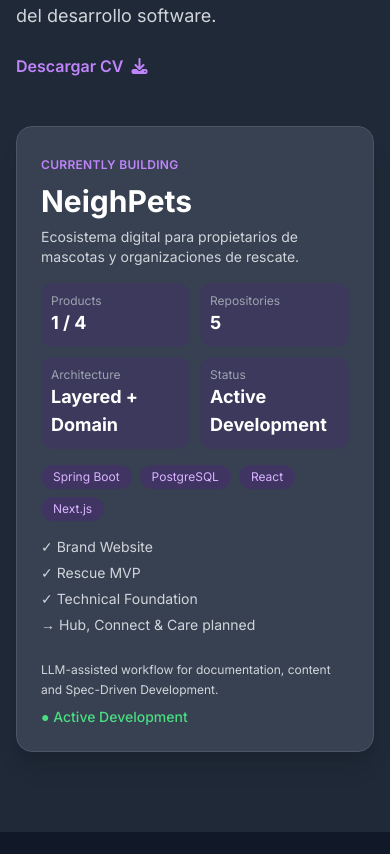
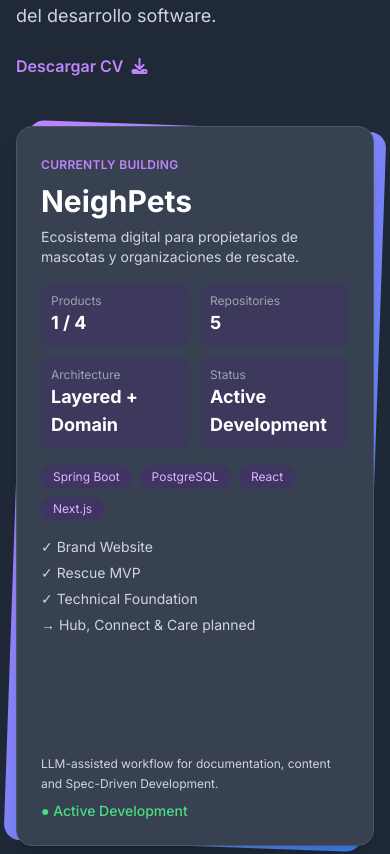
Before and after one commit to pbbaque/portfolio, a Next.js app: page / in a window 390 px wide. Shown: the part 1710-2564 px from the top of the page. Built offline with nearby package versions, Linux system fonts and the light colour scheme.

Commit message:
Improve NeighPets card responsiveness on mobile

```diff
--- a/app/page.jsx
+++ b/app/page.jsx
@@ -137,10 +137,10 @@
               </a>
             </div>
 
-            <div className="relative">
-              <div className="hidden md:block aspect-square bg-gradient-to-br from-purple-400 to-blue-500 rounded-2xl transform rotate-6"></div>
+            <div className="relative min-h-[720px] sm:min-h-[680px] md:min-h-0">
+              <div className="absolute inset-0 bg-gradient-to-br from-purple-400 to-blue-500 rounded-2xl transform rotate-2 md:rotate-6"></div>
 
-              <div className="relative md:absolute md:inset-0 bg-white dark:bg-gray-700 border border-transparent dark:border-gray-600 rounded-2xl p-6 lg:p-7 flex flex-col justify-between shadow-xl">
+              <div className="absolute inset-0 bg-white dark:bg-gray-700 border border-transparent dark:border-gray-600 rounded-2xl p-6 lg:p-7 flex flex-col justify-between shadow-xl">
                 <div>
                   <span className="text-xs text-purple-600 dark:text-purple-400 font-semibold tracking-wide">
                     CURRENTLY BUILDING
```
